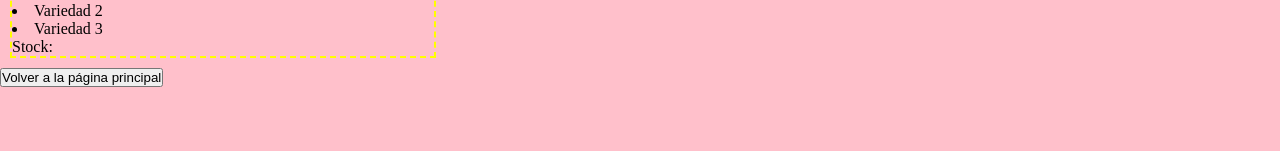
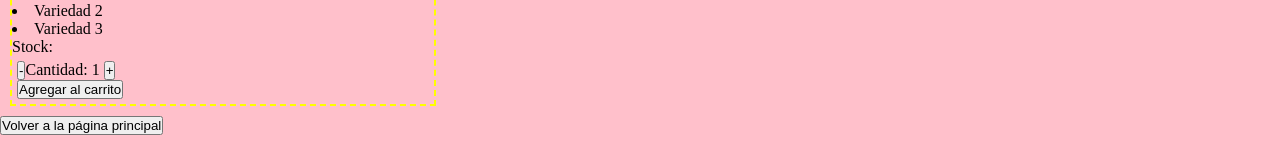
Before and after one commit to JuaniGar/cinnamon, a React (Create React App) app: page /item/1 in a window 1280 px wide. Shown: the part 230-381 px from the top of the page. Built offline with nearby package versions, Linux system fonts and the light colour scheme; no server answers.

Commit message:
sincronizar counter

```diff
--- a/src/components/ItemCount.js
+++ b/src/components/ItemCount.js
@@ -1,8 +1,12 @@
 import { useState } from 'react';
+import {Link} from 'react-router-dom';
 
-const ItemCount = ({stock, initial, onAdd}) => {
+const ItemCount = ({stock, initial, agregar}) => {
 
     let [count, setCount] = useState(initial)
+
+    let [endCart, setEndCart] = useState(false)
+
 
     const sumar = () =>  {
         if (stock > count){
@@ -13,18 +17,21 @@
             setCount(count - 1)}
     }
 
-    const agregar = () => {
-        if (stock > 0){
-            onAdd(count)
-        }
+    const add = () => {
+        agregar(count)
+        setEndCart(true)
     }
+
     return (
         <>
             <div className="cardForm">
                 <button className="cardFormBtn" onClick={restar}>-</button>
                 <p className="cardFormText">Cantidad: {count} </p>
                 <button className="cardFormBtn" onClick={sumar}>+</button><br></br>
-                <button onClick={agregar}> Agregar al carrito</button>
+                {endCart ?
+                <Link to="/cart"><button>Finalizar compra</button></Link>:
+                <button onClick={add}> Agregar al carrito</button>
+                }
             </div>
         </>
     );
--- a/src/components/ItemDetail.js
+++ b/src/components/ItemDetail.js
@@ -1,10 +1,15 @@
 import React from 'react';
 import {Link} from 'react-router-dom';
-
+import ItemCount from './ItemCount';
 
 
 const ItemDetail=({detail})=>{
 
+    const agregar = (count) => {
+        if (detail.stock > 0){
+            console.log(count)
+        }
+    }
     return (
         <>
         <h3>Detalles del producto</h3>
@@ -17,10 +22,12 @@
             <li>Variedad 2 </li>
             <li>Variedad 3 </li>
             <p>Stock:{detail.stock}</p>
+            <ItemCount stock={detail.stock} initial={1} agregar={agregar}/>
         </div>
         <Link to="/">
             <button>Volver a la página principal</button>
         </Link>
+
         </>
     )
 }
--- a/src/components/ItemDetailContainer.js
+++ b/src/components/ItemDetailContainer.js
@@ -10,7 +10,7 @@
     const {id} = useParams();
     const [itemDesc, setItemDesc] = useState([])
     useEffect(()=>{
-        fetch('https://mocki.io/v1/9c17a66c-59ff-4dbb-8dfc-f664b22b2be3')
+        fetch('https://mocki.io/v1/e68a9e2a-8631-495a-bf7e-bb89b0e6d68e')
         .then(response => response.json())
         .then((detail)=>{
             const select = detail.find(element => element.id === id)
```
Lines whose indentation alone changed are shown as unchanged.
